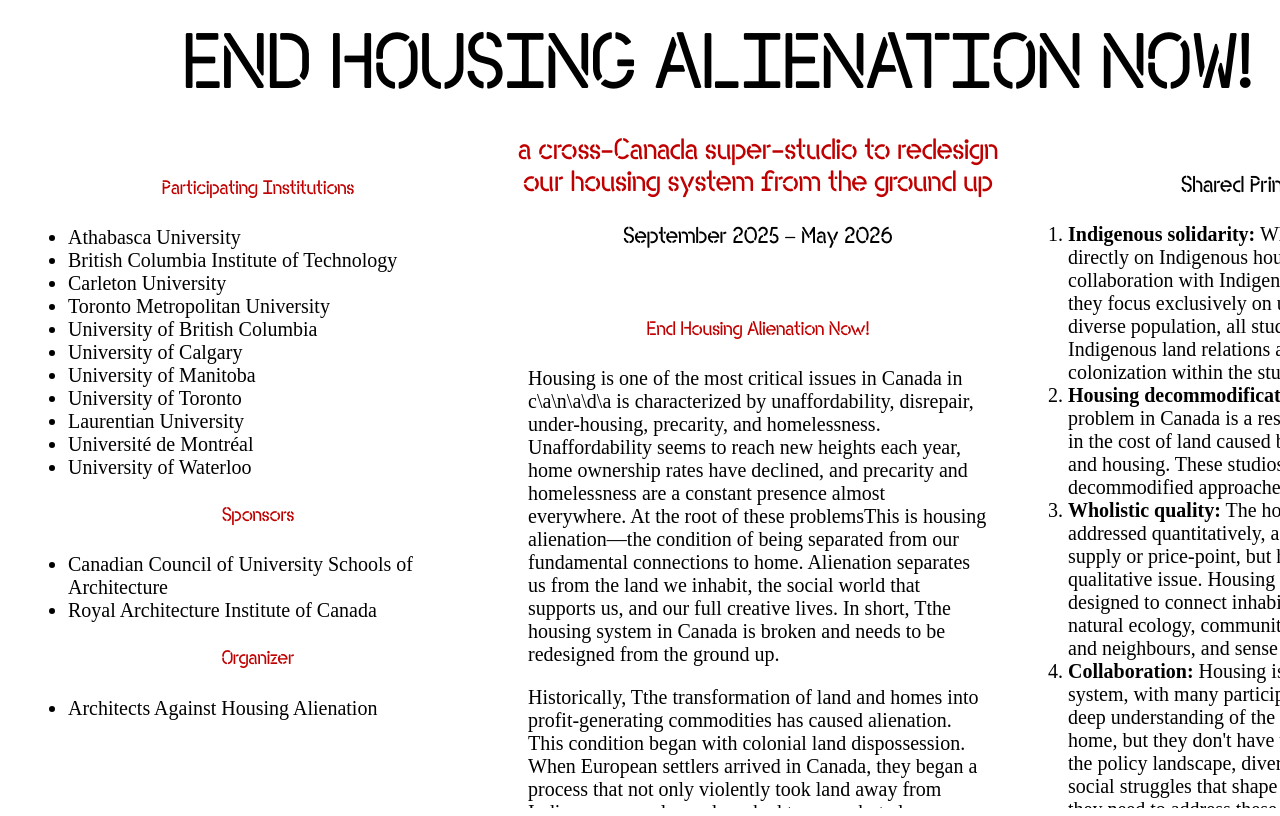
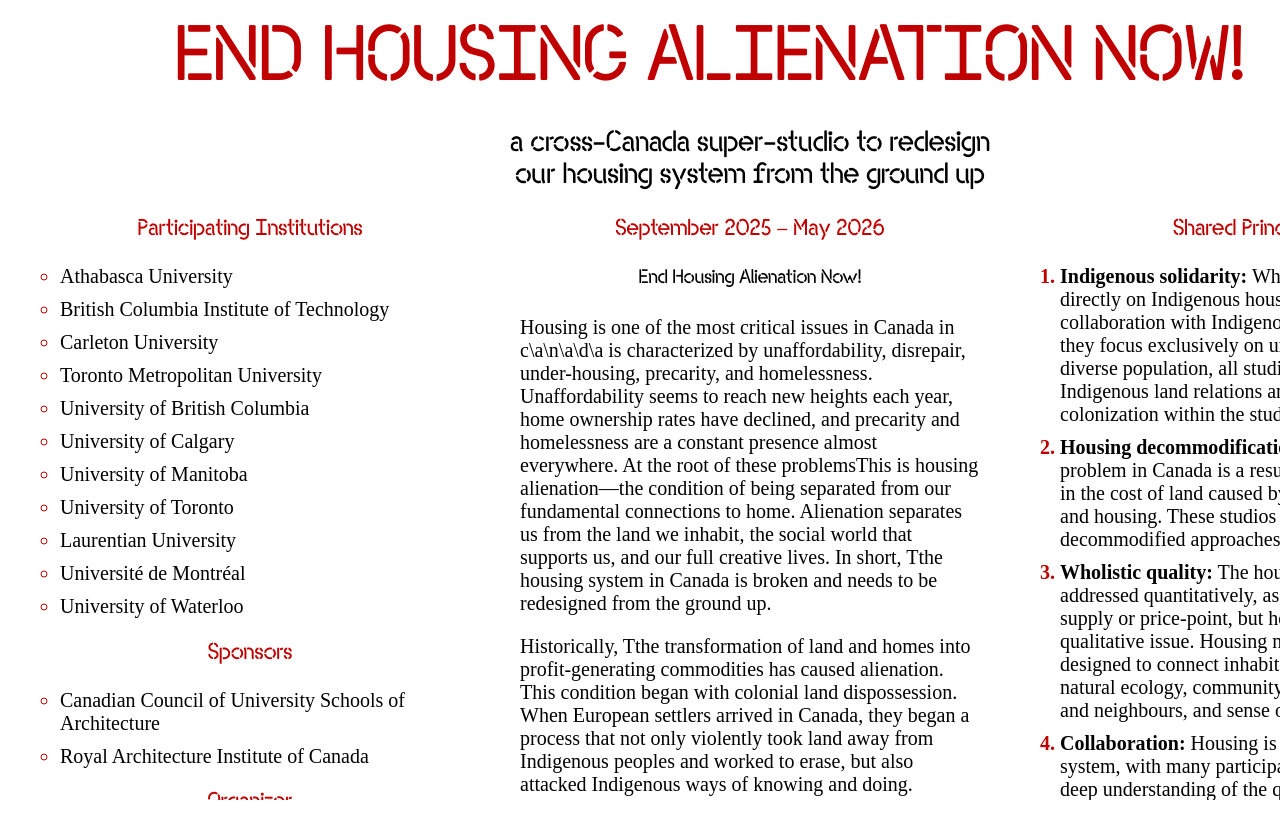
Before and after one commit to alisq/superstudio, a website: page index.html in a window 1280 px wide. Shown: the top 816 px of the page. Drawn offline with nearby package versions, Linux system fonts and the light colour scheme; a web font is replaced by a local one.

Commit message:
added some shit.

```diff
--- a/index.html
+++ b/index.html
@@ -19,7 +19,8 @@
         <div class="column" id="left">
             <h1>END HOUSING ALIENATION NOW!</h1>
             <div class="interior">
-                    <h4>Participating Institutions</h4>
+                <h2>&nbsp;<br />&nbsp;</h2>
+                <h3>Participating Institutions</h3>
                 <ul>
                     <li>Athabasca University</li>
                     <li>British Columbia Institute of Technology</li>
@@ -34,22 +35,16 @@
                     <li>University of Waterloo</li>
                 </ul>
 
-                    <h4>Sponsors</h4>
+                <h3>Sponsors</h3>
                 <ul>
                     <li>Canadian Council of University Schools of Architecture</li>
                     <li>Royal Architecture Institute of Canada</li>
                 </ul>
 
-                    <h4>Organizer</h4>
+                <h3>Organizer</h3>
                 <ul>
                     <li>Architects Against Housing Alienation</li>
                 </ul>
-
-
-
-
-
-
 
             </div>
         </div>
@@ -95,7 +90,7 @@
         </div>
         <div class="column" id="right">
             <h1>END HOUSING ALIENATION NOW!</h1>
-
+            <h2>&nbsp;<br />&nbsp;</h2>
             <div class="interior">
 
              <h3>Shared Principles</h3>
@@ -142,6 +137,8 @@
         </div>
 
         </div>
+        <!-- <section id="footer">
+        </section> -->
         <script src="https://code.jquery.com/jquery-3.7.1.min.js" integrity="sha256-/JqT3SQfawRcv/BIHPThkBvs0OEvtFFmqPF/lYI/Cxo=" crossorigin="anonymous"></script>
         <script src="js/script.js" ></script>
     </body>
--- a/sass/layout.scss
+++ b/sass/layout.scss
@@ -32,3 +32,9 @@
     transform:translateX(-75%);
     left:-$colWidth;
 }
+
+#footer {
+    background:black;
+    padding:2rem;
+
+}
--- a/sass/main.scss
+++ b/sass/main.scss
@@ -1,38 +1,16 @@
+
+@use 'typography.scss';
 @use 'layout.scss';
-$red: #c00000;
-
-@font-face {
-    font-family: "AAHA";
-    src: url(fonts/AAHA-Regular.woff2) format(woff2);
-}
-html, body {
-    font-size:20px;
-    font-family: "freight-text-pro", serif;
-}
 
 
-h1 {
-    font-family: 'AAHA';
-    font-size:4rem;
-    white-space: nowrap;
-    text-align: center!important;
-    position:relative;
-    font-weight:normal;
-    margin:1rem;
-}
 
-h2, h3, h4, h5 {
-    font-family:'AAHA';
-    text-align:center;
-    font-weight:normal;
-}
-
-h2, h4 {
-    color:$red;
+html, body {
+    margin:0;
+    padding:0;
 }
 
 
 
 .interior {
-    padding:1em;
+    padding:0 1em;
 }
--- /dev/null
+++ b/sass/typography.scss
@@ -0,0 +1,56 @@
+$red: #c00000;
+
+@font-face {
+    font-family: "AAHA";
+    src: url(fonts/AAHA-Regular.woff2) format(woff2);
+}
+html, body {
+    font-size:20px;
+    font-family: "freight-text-pro", serif;
+}
+
+a:link,
+a:visited {
+    color:$red;
+
+    &:hover {
+        text-decoration: none;
+        color:black;
+    }
+}
+
+h1 {
+    font-family: 'AAHA';
+    font-size:4rem;
+    white-space: nowrap;
+    text-align: center!important;
+    position:relative;
+    font-weight:normal;
+    margin:1rem;
+}
+
+h2, h3, h4, h5 {
+    font-family:'AAHA';
+    text-align:center;
+    font-weight:normal;
+}
+
+h1, h3, h5 {
+    color:$red;
+}
+
+
+ul li {
+    list-style-type:circle;
+}
+
+ol li::marker {
+    font-weight:bold;
+}
+
+li {
+    margin-bottom:0.5em;
+    &::marker {
+        color: $red;
+    }
+}
```
Also changed, not shown: css/main.css, 1 other file. Lines whose indentation alone changed are shown as unchanged.
